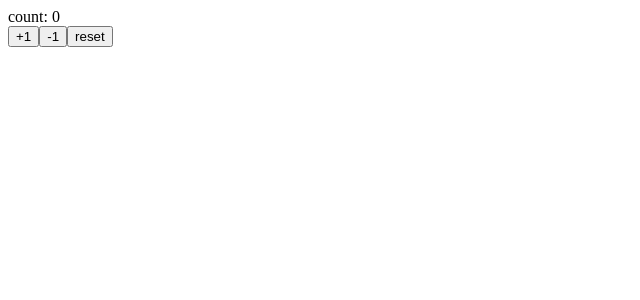
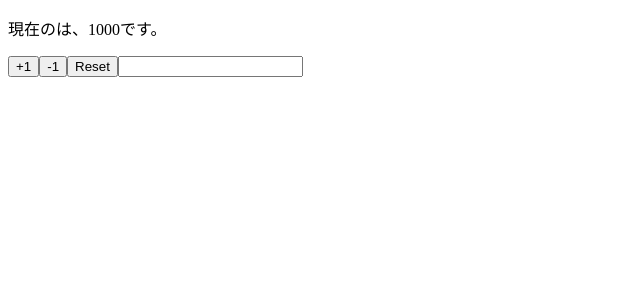
Before and after one commit to HiroyaYabiku/React-Hooks-Learning, a React (Create React App) app: page / in a window 1280 px wide. Shown: the top 300 px of the page, without its empty margins (0-640 px from the left). Built offline with nearby package versions, Linux system fonts and the light colour scheme.

Commit message:
implement object state

```diff
--- a/src/App.js
+++ b/src/App.js
@@ -1,21 +1,23 @@
 import React, { useState} from 'react'
 
-const App = () => {
-  const [count, setCount] = useState(0)
-  const increment = () => setCount(count + 1)
-  const decrement = () => setCount(count - 1)
-  const reset = () => setCount(0)
+const App = props => {
+  const [state, setState] = useState(props)
+  const { name, price } = state
 
   return (
     <>
-      <div >
-        count: {count}
-      </div>
-      <button onClick={increment}>+1</button>
-      <button onClick={decrement}>-1</button>
-      <button onClick={reset}>reset</button>
+      <p>現在の{name}は、{price}です。</p>
+      <button onClick={() => setState({...state, price: price + 1})}>+1</button>
+      <button onClick={() => setState({...state, price: price - 1 })}>-1</button>
+      <button onClick={() => setState(props)}>Reset</button>
+      <input type="text" value={name} onChange={e => setState({ ...state, name: e.target.value })} />
     </>
   )
 }
 
+App.defaultProps = {
+  name: '',
+  price: 1000
+}
+
 export default App
```
